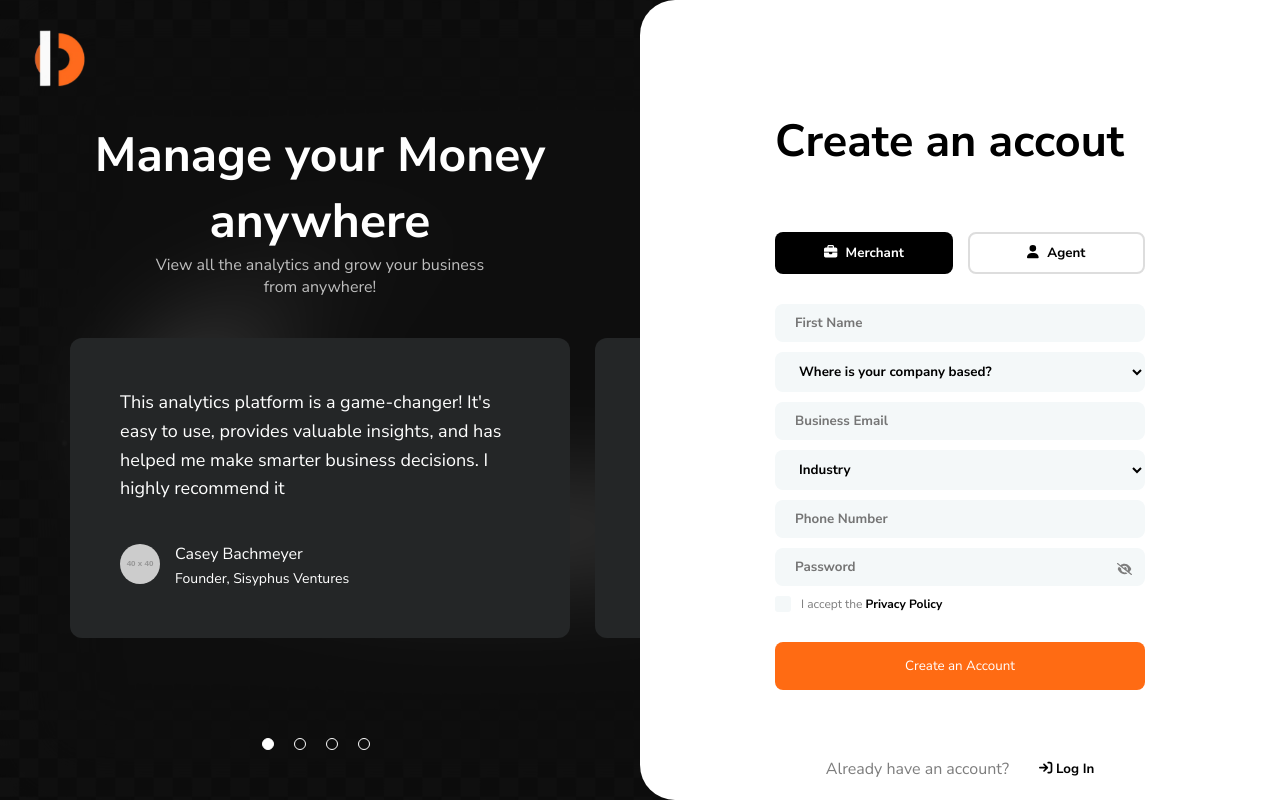
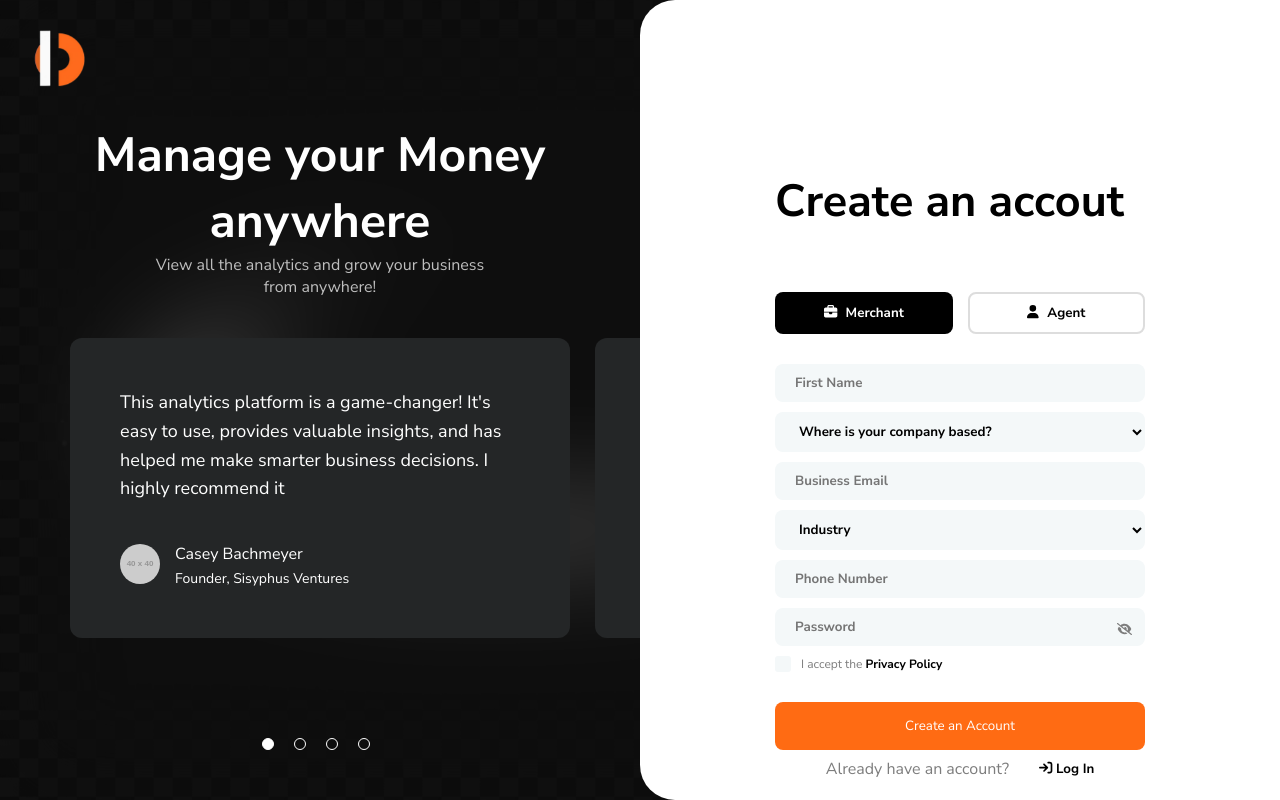
Before and after one commit to MeowB/Reno-registration, a React (Vite) app in the folder frontend/: page / in a window 1280 px wide. Built offline with nearby package versions, Linux system fonts and the light colour scheme.

Commit message:
adding padding to form

```diff
--- a/frontend/src/components/Form/Form.scss
+++ b/frontend/src/components/Form/Form.scss
@@ -6,6 +6,7 @@
 	justify-content: center;
 	position: relative;
 	min-width: 370px;
+	padding-top: 120px;
 
 	.title {
 		h2 {
```
